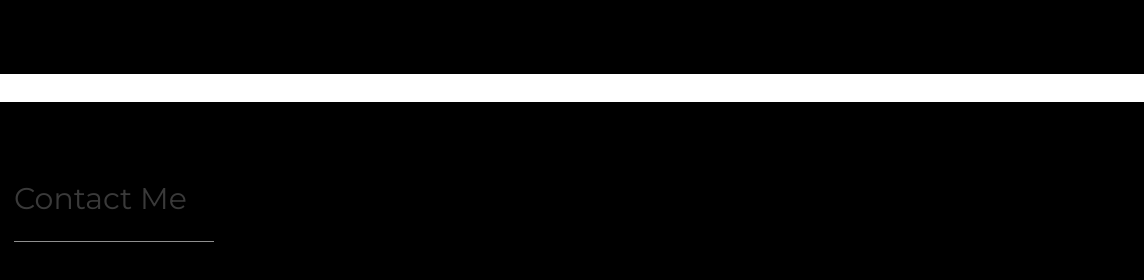
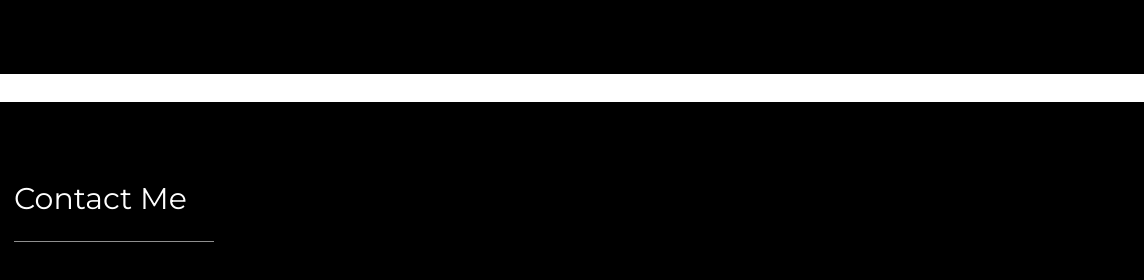
Before and after one commit to Will-chartrand/WillSite, a plain HTML site: page contact.html in a window 1280 px wide. Shown: the top 280 px of the page, 136-1280 px from the left. Drawn offline with nearby package versions, Linux system fonts and the light colour scheme.

Commit message:
Update contact.html

```diff
--- a/contact.html
+++ b/contact.html
@@ -55,7 +55,7 @@ body, h1,h2,h3,h4,h5,h6 {font-family: "Montserrat", sans-serif}
 </div>
   <!-- Portfolio Section -->
   <div class="w3-padding-64 w3-content" id="photos">
-    <h2 class="w3-text-dark-grey">Contact Me</h2>
+    <h2 class="w3-text-white">Contact Me</h2>
     <hr style="width:200px" class="w3-opacity">
 
      <!-- Contact Section -->
```
